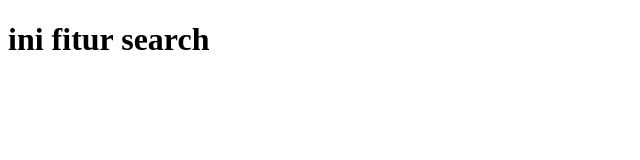
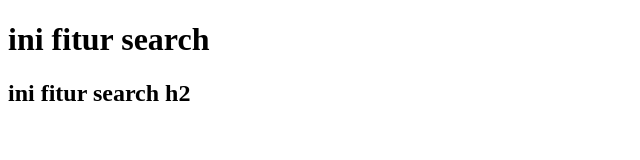
Before and after one commit to rexajoe/harisenin-vsc, a plain HTML site: page index.html in a window 1280 px wide. Shown: the whole page, without its empty margins (0-640 px from the left). Drawn offline with Linux system fonts and the light colour scheme.

Commit message:
nambahin h2

```diff
--- a/index.html
+++ b/index.html
@@ -6,5 +6,6 @@
     <title>Document</title>
   </head>
   <h1>ini fitur search</h1>
+  <h2>ini fitur search h2</h2>
   <body></body>
 </html>
```
